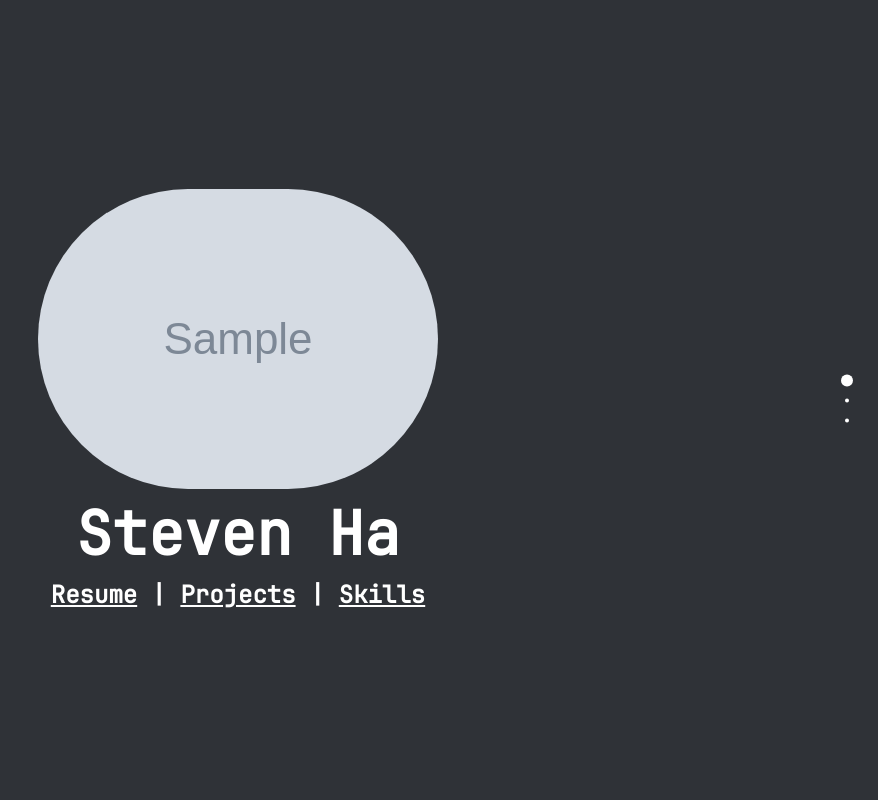
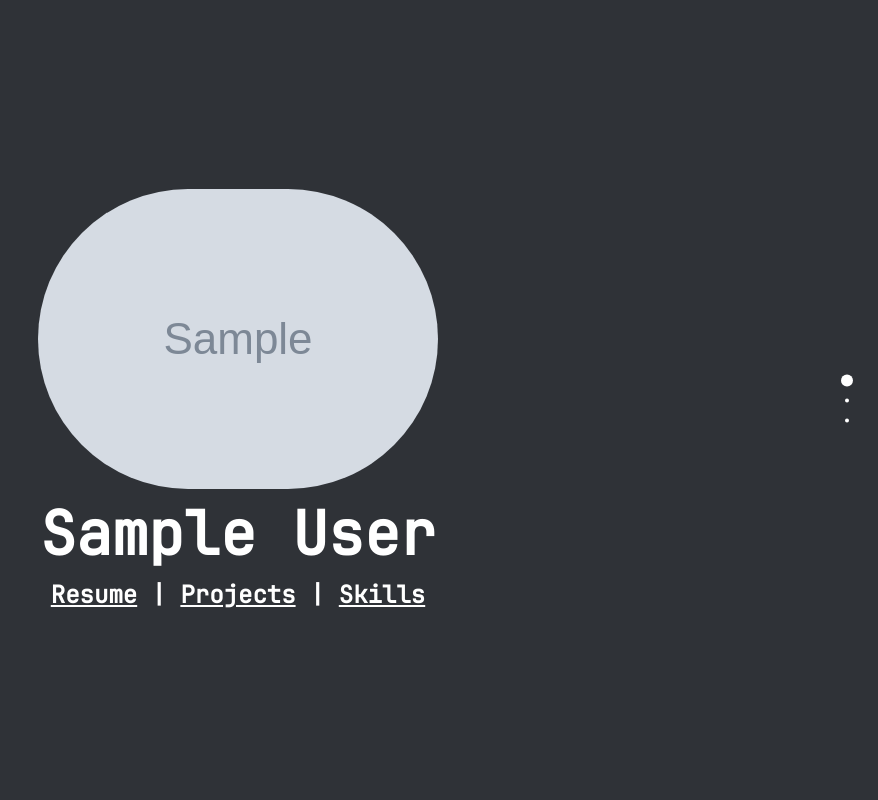
Before and after one commit to stevenha75/portfolio, a Django app: page / in a window 1280 px wide. Shown: the whole page, without its empty margins (402-1280 px from the left). Run offline with Django 4.2, Linux system fonts and the light colour scheme; tables that the repository leaves empty hold one stand-in row (values such as "Sample post"); grey boxes marked "Sample" are stand-in pictures; style sheets or scripts are compiled from the project's sources; some libraries are stand-ins or nearby versions.

Commit message:
Fixing home page name bug

```diff
--- a/templates/portfolio.html
+++ b/templates/portfolio.html
@@ -1,3 +1,5 @@
+<!-- TODO: Consider setting up lazyloading -->
+
 {% extends "_base.html" %}
 
 {% block content %}
@@ -8,7 +10,7 @@
                 <img class="rounded-full" src="{{ user_profile.image.url }}" alt="{{ user_profile.name }}">
             </div>
             <div class="font-bold text-center">
-                <h1 class="text-5xl md:text-6xl" style="line-height: 1.5;">Steven Ha</h1>
+                <h1 class="text-5xl md:text-6xl" style="line-height: 1.5;"> {{ user_profile.name }} </h1>
                 <h2 class="text-xl md:text-2xl">
                     <a href="{{ user_profile.resume_url }}" target="_blank"><u>Resume</u></a>
                     | <a href="#projects"><u>Projects</u></a>
```
